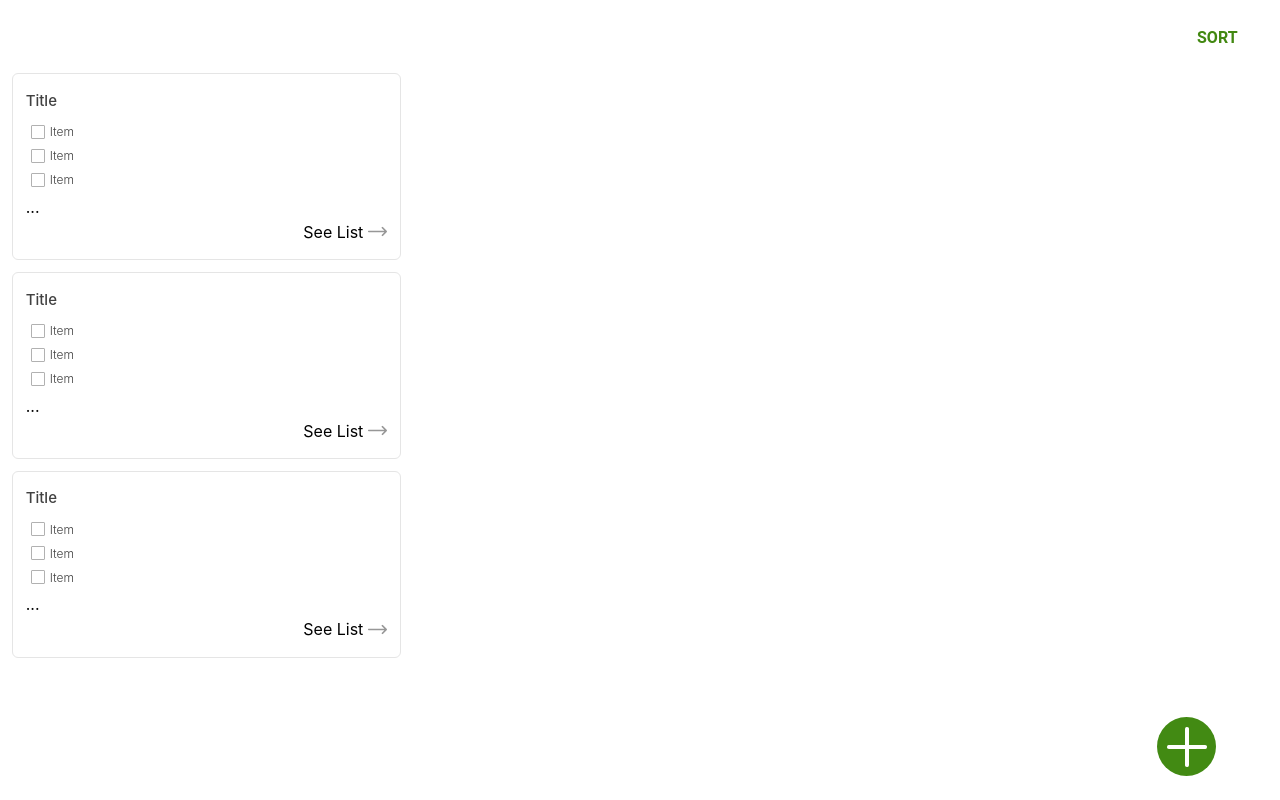
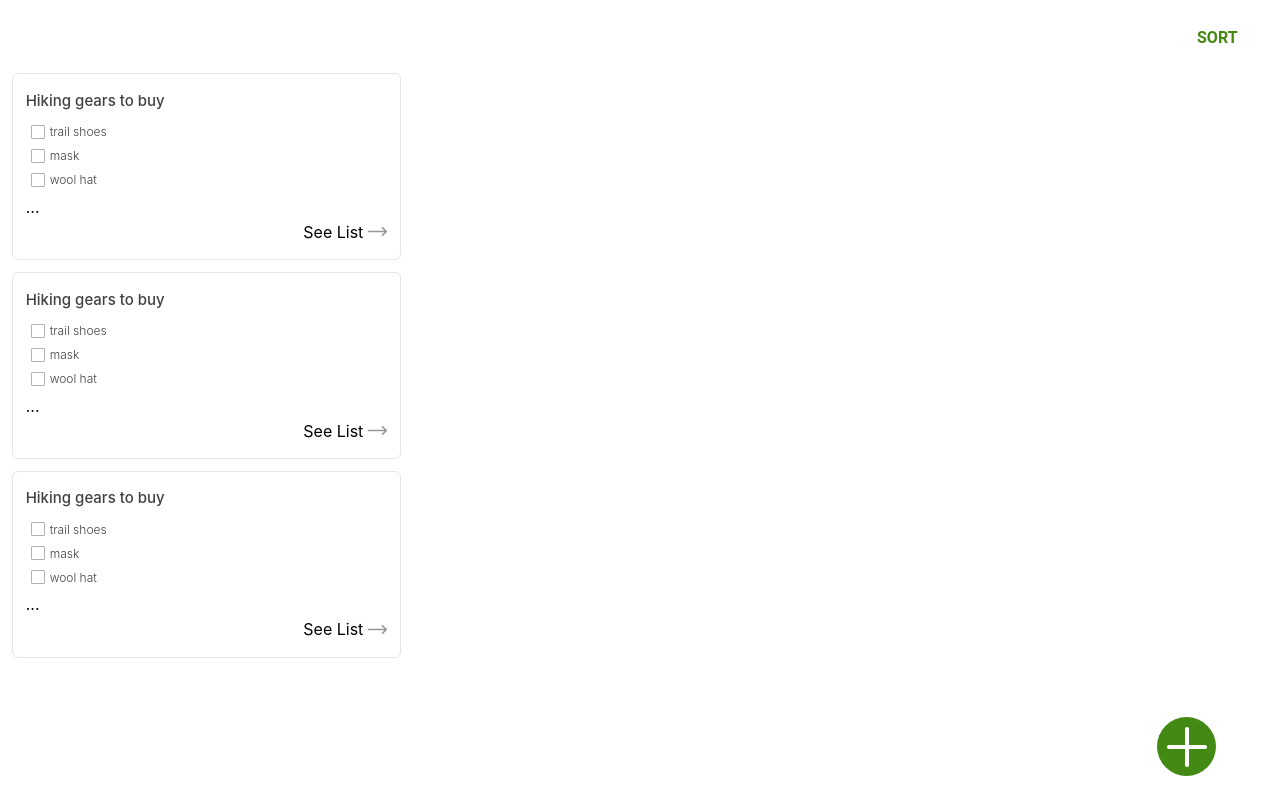
Before and after one commit to luanateixeira148/AllTrailsMidterm, a React (Create React App) app in the folder alltrails/: page / in a window 1280 px wide. Built offline with nearby package versions, Linux system fonts and the light colour scheme.

Commit message:
Connected to fakedb

```diff
--- a/alltrails/src/comps/NoteCard/index.js
+++ b/alltrails/src/comps/NoteCard/index.js
@@ -64,21 +64,35 @@ const RightBox = styled.div`
     justify-content: flex-end;
     align-items: center;
 `;
-const NoteCard = ({NoteTitle, NoteItem}) => {
-    return <NoteCardContainer>
-        <NoteTitleBox>{NoteTitle}</NoteTitleBox>
+
+const fakedb = [
+    {
+          id: 1,
+          title: "Hiking gears to buy",
+          item1: "trail shoes",
+          item2: "mask",
+          item3: "wool hat",
+          completed: false
+    }
+  ]
+
+
+const NoteCard = ({contents}) => {
+    return <div>
+    {contents.map(   o => <NoteCardContainer>
+        <NoteTitleBox>{o.title}</NoteTitleBox>
         <NoteItems>
             <NoteItemBox>
                 <NoteItemIcon />
-                <NoteItemText>{NoteItem}</NoteItemText>
+                <NoteItemText>{o.item1}</NoteItemText>
             </NoteItemBox>
             <NoteItemBox>
                 <NoteItemIcon />
-                <NoteItemText>{NoteItem}</NoteItemText>
+                <NoteItemText>{o.item2}</NoteItemText>
             </NoteItemBox>
             <NoteItemBox>
                 <NoteItemIcon />
-                <NoteItemText>{NoteItem}</NoteItemText>
+                <NoteItemText>{o.item3}</NoteItemText>
             </NoteItemBox>
         </NoteItems>
         <MoreIcon>...</MoreIcon>
@@ -88,12 +102,12 @@ const NoteCard = ({NoteTitle, NoteItem}) => {
                 <img src={RightArrow} alt="RightArrow" />
             </RightBox>
         </NoteFooter>
-    </NoteCardContainer>
+    </NoteCardContainer>)}
+    </div>
 }
 
 NoteCard.defaultProps = {
-    NoteTitle:"Title",
-    NoteItem:"Item"
+    contents: fakedb,
 }
 
 export default NoteCard;
--- a/alltrails/src/pages/main.js
+++ b/alltrails/src/pages/main.js
@@ -3,7 +3,6 @@ import '../pages/main.scss';
 import NoteCard from '../comps/NoteCard';
 import Sort from '../comps/Sort';
 import NewNoteButton from '../comps/NewNoteButton';
-import BottomMenu from '../comps/BottomMenu';
 import { Link } from 'react-router-dom';
 // import {notes} from '../database.js';
 
@@ -16,6 +15,7 @@ const Main = () => {
             <NoteCard />
             <NoteCard />
             <NoteCard />
+
         </div>
         <div className="sortMenu">
             <Sort />
```
Also changed, not shown: alltrails/src/pages/NotePage.js (line endings or trailing spaces), 1 other file (tests, documents, lock files or other folders).
